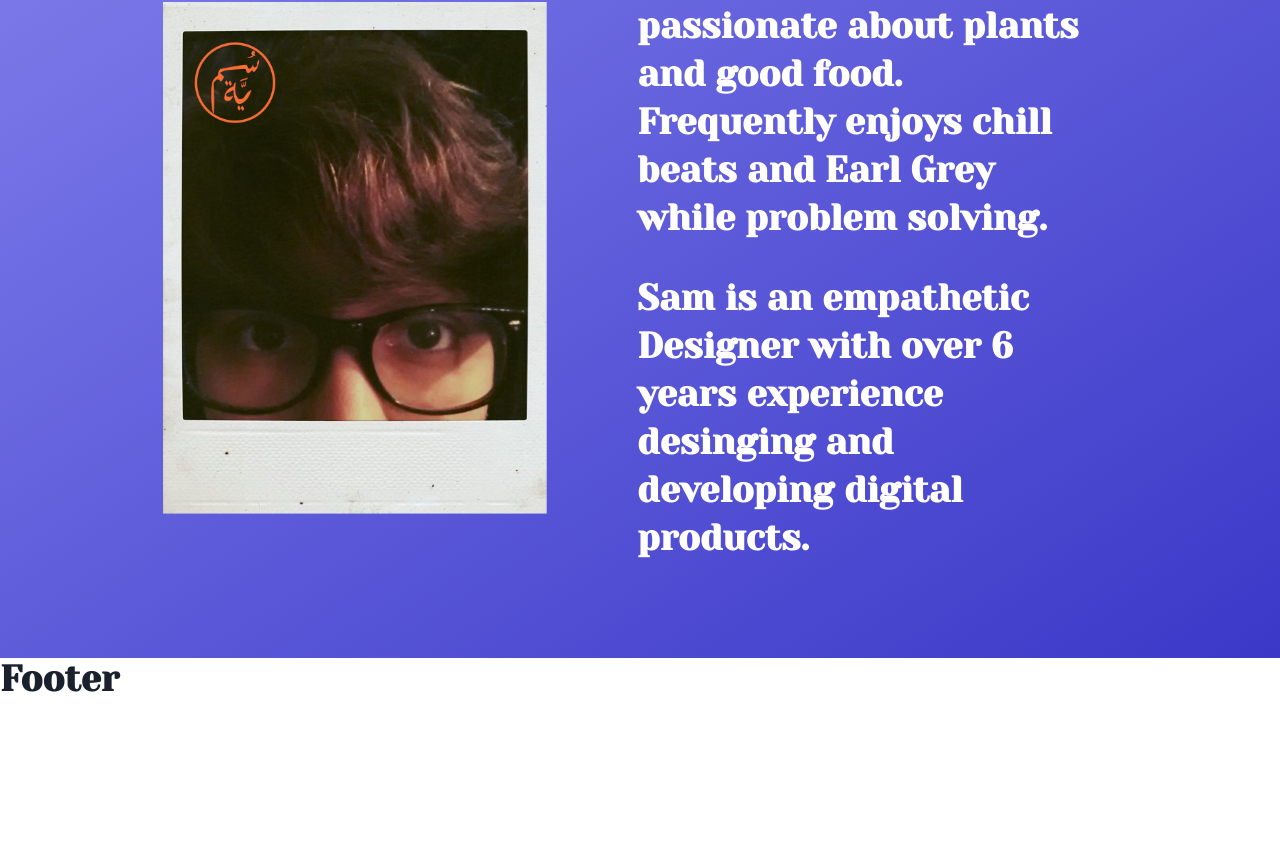
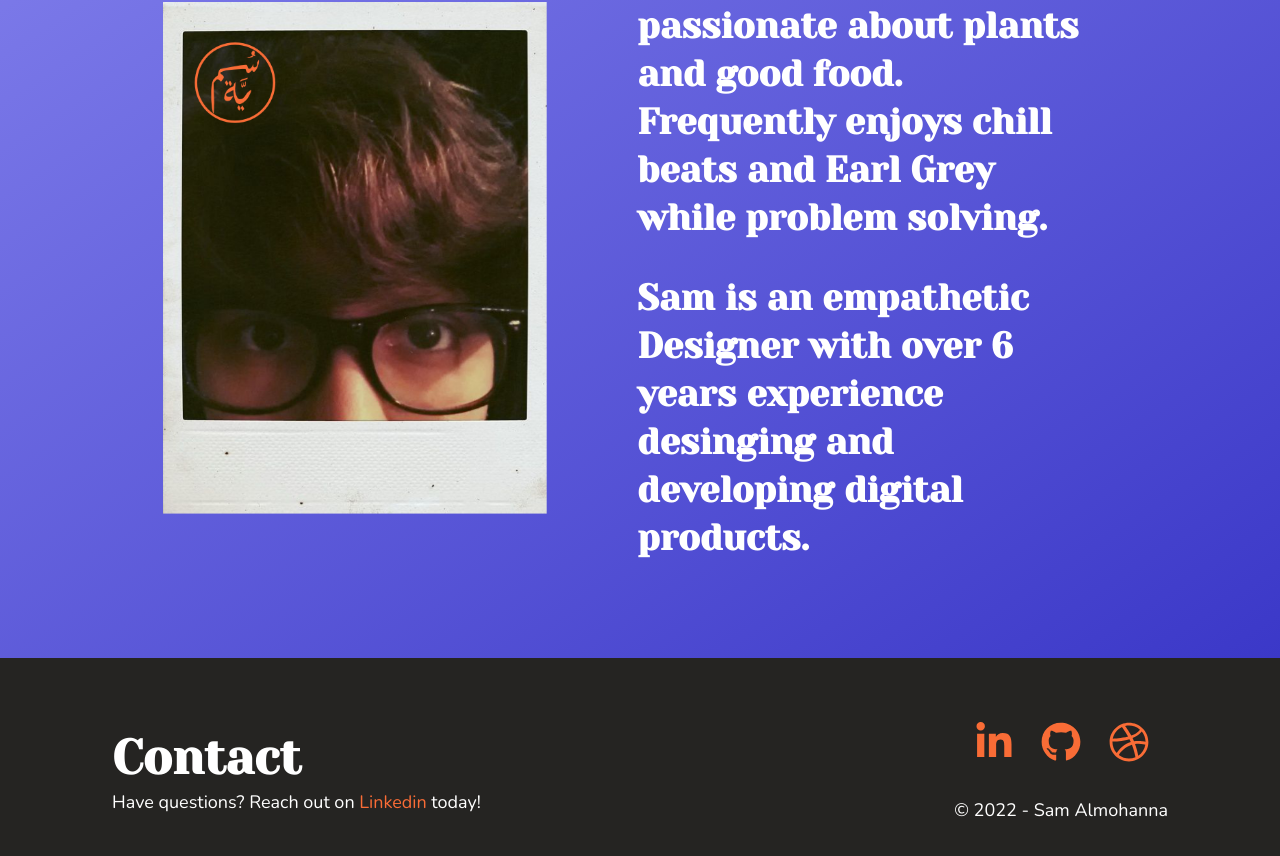
Before and after one commit to Samalmohanna1/ts-portfolio-2022, a Next.js app: page / in a window 1280 px wide. Shown: the part 3184-4040 px from the top of the page. Before the commit the page ends 3885 px from the top, so only its background shows below. Built offline with nearby package versions, Linux system fonts and the light colour scheme.

Commit message:
feat: add footer section

```diff
--- a/components/navigation/footer/Footer.tsx
+++ b/components/navigation/footer/Footer.tsx
@@ -1,12 +1,71 @@
-import { Box, Heading } from '@chakra-ui/react'
-import { FunctionComponent } from 'react'
+import { Box, Heading, Icon, Link, Stack, Text } from '@chakra-ui/react'
 
 interface FooterProps {}
 
-const Footer: FunctionComponent<FooterProps> = () => {
+const Footer: React.FunctionComponent<FooterProps> = () => {
   return (
-    <Box>
-      <Heading>Footer</Heading>
+    <Box
+      id='contactSection'
+      p={['2rem', '2rem', '2rem 5rem', '2rem 7rem']}
+      bg='softBlack'
+      color='white'
+    >
+      <Stack
+        direction={['column', 'column', 'column', 'row']}
+        justifyContent='space-between'
+        alignItems='center'
+      >
+        <Box p='2rem 0' textAlign={['center', 'center', 'center', 'left']}>
+          <Heading variant='heading48'>Contact</Heading>
+          <Text color='white'>
+            Have questions? Reach out on{' '}
+            <Link
+              href='https://www.linkedin.com/in/sumayahalmohanna/'
+              color='primaryOrange'
+            >
+              Linkedin
+            </Link>{' '}
+            today!
+          </Text>
+        </Box>
+        <Box p='2rem 0'>
+          <Stack direction='row' justifyContent='space-evenly' pb='2rem'>
+            <Link href='https://www.linkedin.com/in/sumayahalmohanna/'>
+              <Icon fontSize='2.5em' color='primaryOrange'>
+                <svg xmlns='http://www.w3.org/2000/svg' viewBox='0 0 448 512'>
+                  <path
+                    fill='currentcolor'
+                    d='M100.28 448H7.4V148.9h92.88zM53.79 108.1C24.09 108.1 0 83.5 0 53.8a53.79 53.79 0 0 1 107.58 0c0 29.7-24.1 54.3-53.79 54.3zM447.9 448h-92.68V302.4c0-34.7-.7-79.2-48.29-79.2-48.29 0-55.69 37.7-55.69 76.7V448h-92.78V148.9h89.08v40.8h1.3c12.4-23.5 42.69-48.3 87.88-48.3 94 0 111.28 61.9 111.28 142.3V448z'
+                  />
+                </svg>
+              </Icon>
+            </Link>
+            <Link href='https://github.com/samalmohanna1'>
+              <Icon fontSize='2.5rem' color='primaryOrange'>
+                <svg xmlns='http://www.w3.org/2000/svg' viewBox='0 0 496 512'>
+                  <path
+                    fill='currentcolor'
+                    d='M165.9 397.4c0 2-2.3 3.6-5.2 3.6-3.3.3-5.6-1.3-5.6-3.6 0-2 2.3-3.6 5.2-3.6 3-.3 5.6 1.3 5.6 3.6zm-31.1-4.5c-.7 2 1.3 4.3 4.3 4.9 2.6 1 5.6 0 6.2-2s-1.3-4.3-4.3-5.2c-2.6-.7-5.5.3-6.2 2.3zm44.2-1.7c-2.9.7-4.9 2.6-4.6 4.9.3 2 2.9 3.3 5.9 2.6 2.9-.7 4.9-2.6 4.6-4.6-.3-1.9-3-3.2-5.9-2.9zM244.8 8C106.1 8 0 113.3 0 252c0 110.9 69.8 205.8 169.5 239.2 12.8 2.3 17.3-5.6 17.3-12.1 0-6.2-.3-40.4-.3-61.4 0 0-70 15-84.7-29.8 0 0-11.4-29.1-27.8-36.6 0 0-22.9-15.7 1.6-15.4 0 0 24.9 2 38.6 25.8 21.9 38.6 58.6 27.5 72.9 20.9 2.3-16 8.8-27.1 16-33.7-55.9-6.2-112.3-14.3-112.3-110.5 0-27.5 7.6-41.3 23.6-58.9-2.6-6.5-11.1-33.3 2.6-67.9 20.9-6.5 69 27 69 27 20-5.6 41.5-8.5 62.8-8.5s42.8 2.9 62.8 8.5c0 0 48.1-33.6 69-27 13.7 34.7 5.2 61.4 2.6 67.9 16 17.7 25.8 31.5 25.8 58.9 0 96.5-58.9 104.2-114.8 110.5 9.2 7.9 17 22.9 17 46.4 0 33.7-.3 75.4-.3 83.6 0 6.5 4.6 14.4 17.3 12.1C428.2 457.8 496 362.9 496 252 496 113.3 383.5 8 244.8 8zM97.2 352.9c-1.3 1-1 3.3.7 5.2 1.6 1.6 3.9 2.3 5.2 1 1.3-1 1-3.3-.7-5.2-1.6-1.6-3.9-2.3-5.2-1zm-10.8-8.1c-.7 1.3.3 2.9 2.3 3.9 1.6 1 3.6.7 4.3-.7.7-1.3-.3-2.9-2.3-3.9-2-.6-3.6-.3-4.3.7zm32.4 35.6c-1.6 1.3-1 4.3 1.3 6.2 2.3 2.3 5.2 2.6 6.5 1 1.3-1.3.7-4.3-1.3-6.2-2.2-2.3-5.2-2.6-6.5-1zm-11.4-14.7c-1.6 1-1.6 3.6 0 5.9 1.6 2.3 4.3 3.3 5.6 2.3 1.6-1.3 1.6-3.9 0-6.2-1.4-2.3-4-3.3-5.6-2z'
+                  />
+                </svg>
+              </Icon>
+            </Link>
+            <Link href='https://dribbble.com/Sam_A'>
+              <Icon fontSize='2.5rem' color='primaryOrange'>
+                <svg xmlns='http://www.w3.org/2000/svg' viewBox='0 0 512 512'>
+                  <path
+                    fill='currentcolor'
+                    d='M256 8C119.252 8 8 119.252 8 256s111.252 248 248 248 248-111.252 248-248S392.748 8 256 8zm163.97 114.366c29.503 36.046 47.369 81.957 47.835 131.955-6.984-1.477-77.018-15.682-147.502-6.818-5.752-14.041-11.181-26.393-18.617-41.614 78.321-31.977 113.818-77.482 118.284-83.523zM396.421 97.87c-3.81 5.427-35.697 48.286-111.021 76.519-34.712-63.776-73.185-116.168-79.04-124.008 67.176-16.193 137.966 1.27 190.061 47.489zm-230.48-33.25c5.585 7.659 43.438 60.116 78.537 122.509-99.087 26.313-186.36 25.934-195.834 25.809C62.38 147.205 106.678 92.573 165.941 64.62zM44.17 256.323c0-2.166.043-4.322.108-6.473 9.268.19 111.92 1.513 217.706-30.146 6.064 11.868 11.857 23.915 17.174 35.949-76.599 21.575-146.194 83.527-180.531 142.306C64.794 360.405 44.17 310.73 44.17 256.323zm81.807 167.113c22.127-45.233 82.178-103.622 167.579-132.756 29.74 77.283 42.039 142.053 45.189 160.638-68.112 29.013-150.015 21.053-212.768-27.882zm248.38 8.489c-2.171-12.886-13.446-74.897-41.152-151.033 66.38-10.626 124.7 6.768 131.947 9.055-9.442 58.941-43.273 109.844-90.795 141.978z'
+                  />
+                </svg>
+              </Icon>
+            </Link>
+          </Stack>
+          <Text color='white' textAlign='center'>
+            © 2022 - Sam Almohanna
+          </Text>
+        </Box>
+      </Stack>
     </Box>
   )
 }
```
